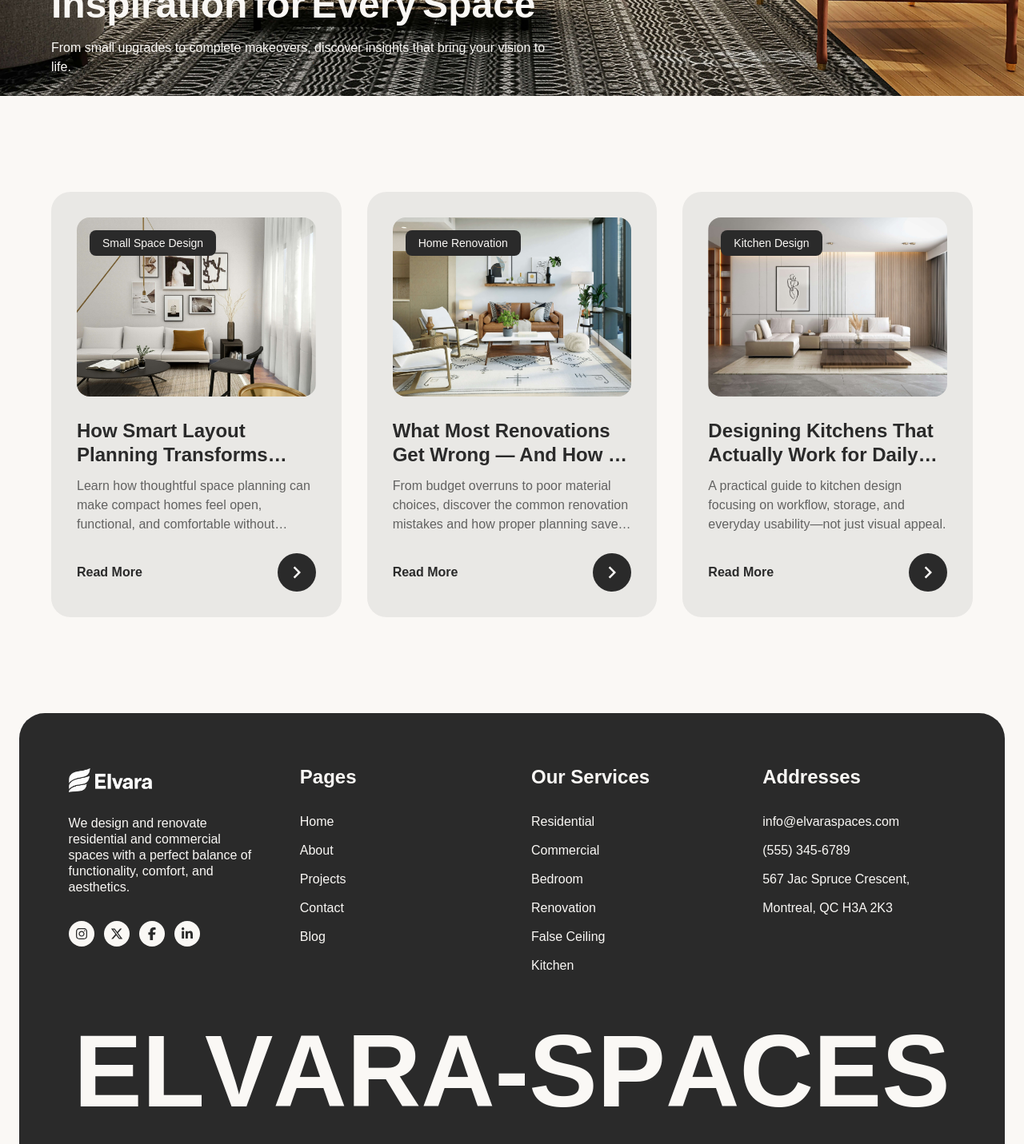
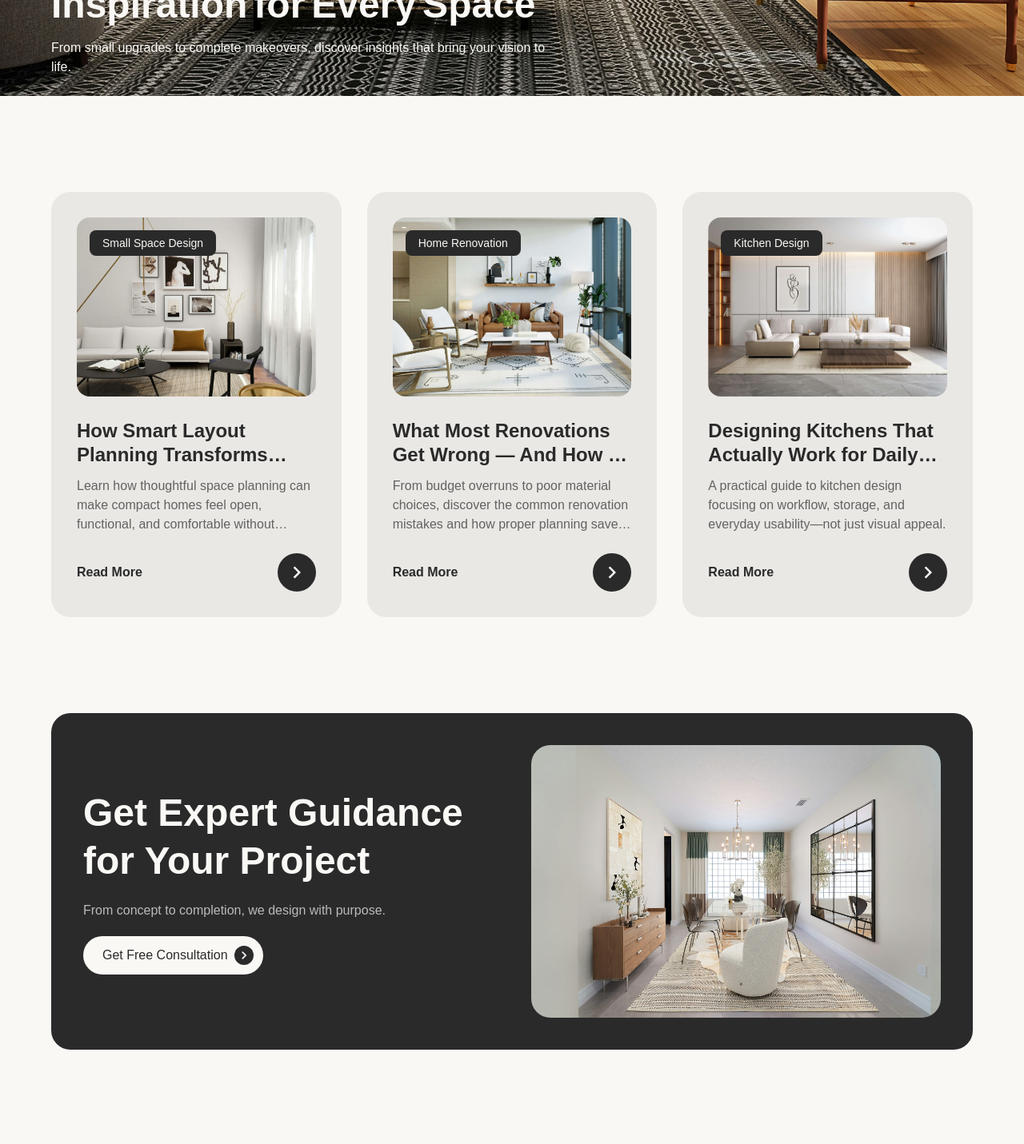
Before and after one commit to dipanjonroy/elvara-spaces, a Next.js app: page /blogs in a window 1280 px wide. Shown: the part 680-2111 px from the top of the page at 80% size. Built offline with nearby package versions, Linux system fonts and the light colour scheme; a web font is replaced by a local one.

Commit message:
Feat: CTA section added to blogs page

```diff
--- a/app/blogs/page.tsx
+++ b/app/blogs/page.tsx
@@ -1,6 +1,7 @@
 import BlogHero from "@/app/blogs/sections/BlogHero";
 import BlogArticles from "@/app/blogs/sections/BlogArticles";
 import type { Metadata } from "next";
+import CTASection from "../sections/CTASection";
 
 export const metadata:Metadata = {
   title:"Blogs | Elvara Spaces",
@@ -12,6 +13,7 @@ export default function page() {
     <>
       <BlogHero />
       <BlogArticles/>
+      <CTASection/>
     </>
   );
 }
--- a/app/blogs/sections/BlogArticles/index.tsx
+++ b/app/blogs/sections/BlogArticles/index.tsx
@@ -3,7 +3,7 @@ import { articlesData } from "@/lib/articles";
 
 export default function ArticlesSection() {
   return (
-    <section className="py-20 md:py-25 lg:py-30 z-10 bg-(--background) relative">
+    <section className="pt-20 md:pt-25 lg:pt-30 z-10 bg-(--background) relative">
       <div className="container mx-auto">
         <div className="w-full grid grid-cols-1 md:grid-cols-2 xl:grid-cols-3 gap-8">
           {
```
